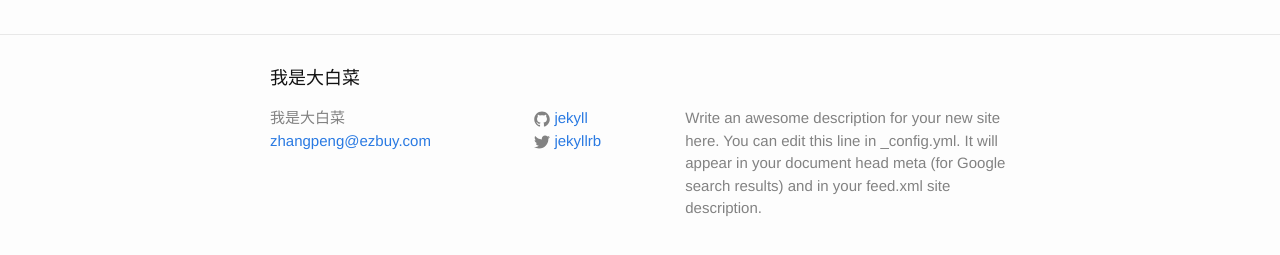
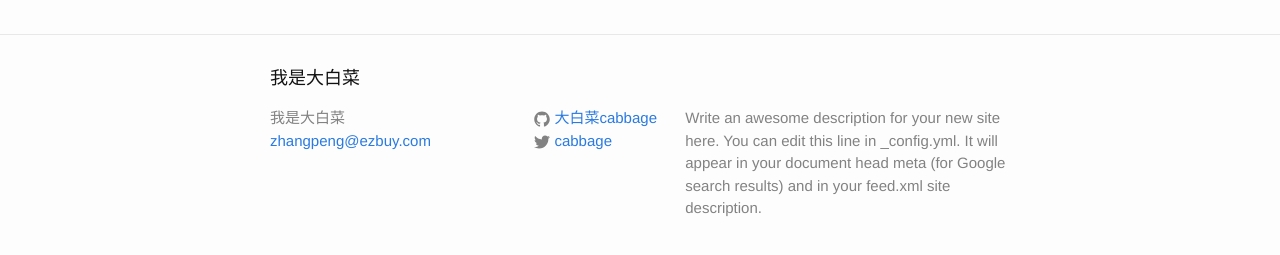
Before and after one commit to KirbyInGitHub/cabbageblog, a Jekyll site: the page built from index.html, in a window 1280 px wide. Shown: the part 262-517 px from the top of the page. Built offline with Jekyll 4.4.1, drawn with Linux system fonts in a browser that asks for light colours.

Commit message:
修改github显示名称

```diff
--- a/_config.yml
+++ b/_config.yml
@@ -14,8 +14,8 @@ description: > # this means to ignore newlines until "baseurl:"
   Google search results) and in your feed.xml site description.
 baseurl: "" # the subpath of your site, e.g. /blog
 url: "155.94.146.125" # the base hostname & protocol for your site
-twitter_username: jekyllrb
-github_username:  jekyll
+twitter_username: cabbage
+github_username:  大白菜cabbage
 
 # Build settings
 markdown: kramdown
```
